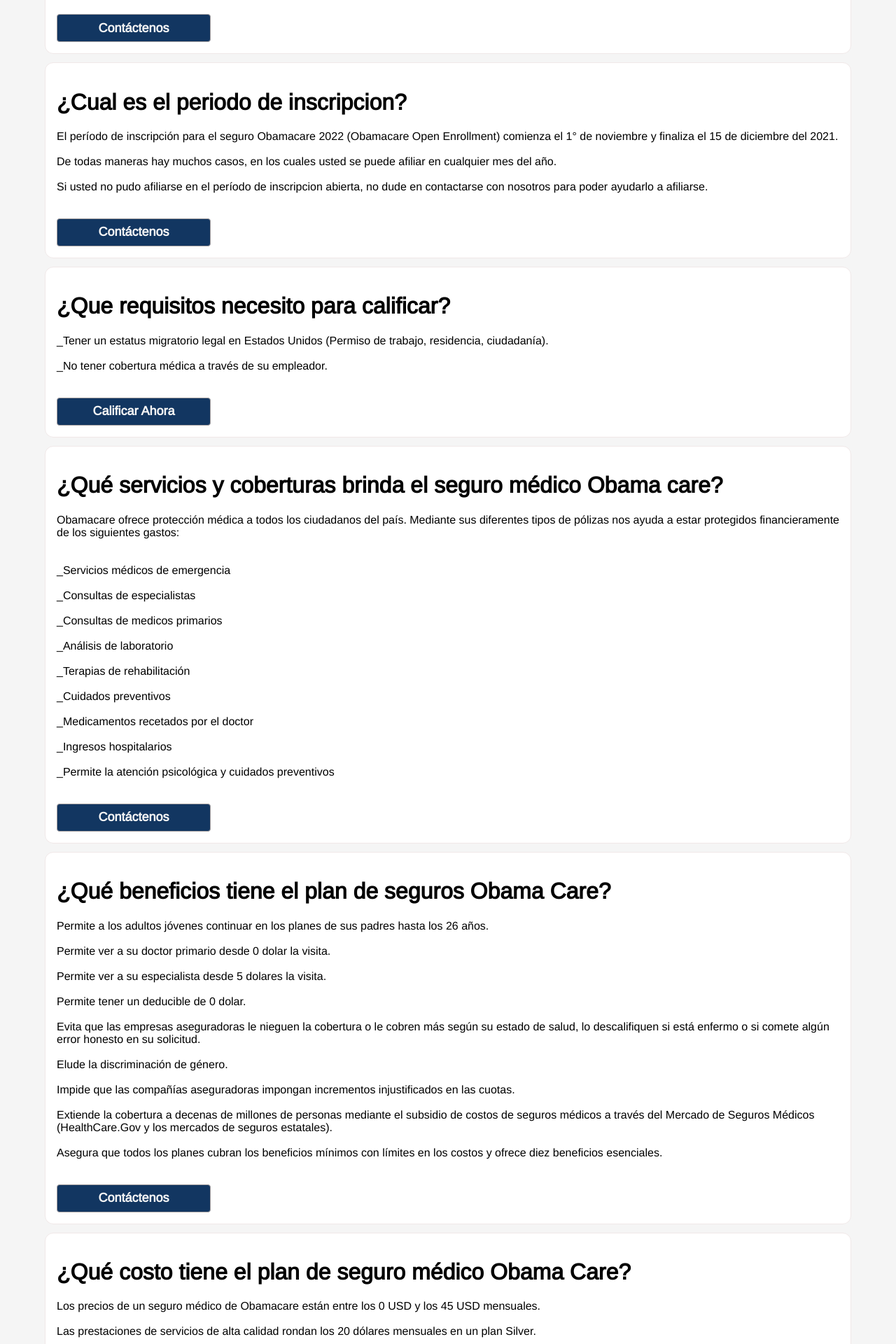
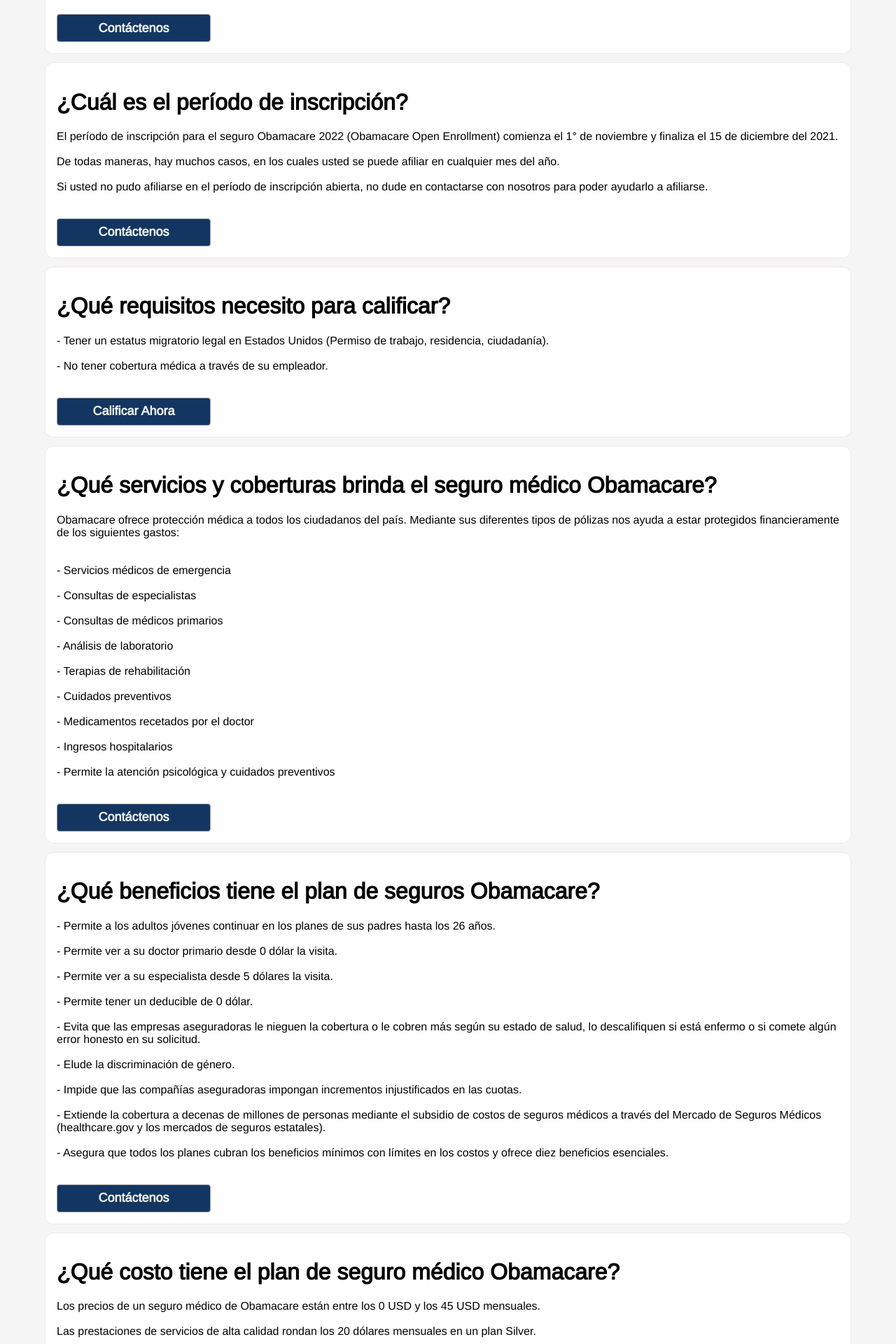
Before and after one commit to germanseoane/proyecto-seguros, a React (Create React App) app: page /full in a window 1280 px wide. Shown: the part 760-2680 px from the top of the page at 70% size. Built offline with nearby package versions, Linux system fonts and the light colour scheme.

Commit message:
text fixed

```diff
--- a/src/Screens/HomeScreen.js
+++ b/src/Screens/HomeScreen.js
@@ -29,18 +29,18 @@
         ¿Por qué contratar Obamacare con DP Seguros Latinos?
       </h1>
       <h3 className="subtitle-home">
-        Sabias que para el 2022 los planes de Obamacare empiezan desde 0 dólar?
+        ¿Sabías que para el 2022 los planes de Obamacare empiezan desde 0 dólar?
         <br />
-        Contactátenos y un agente especializado te ayudará con todo el proceso.
+        Contáctenos y un agente especializado te ayudará con todo el proceso.
       </h3>
       <div className="formContainer-home">
         <HomeForm />
         <div className="simpletext-home">
-          Salieron los nuevos planes Obamacare para el 2022 con muchos más
+          ¡Salieron los nuevos planes Obamacare para el 2022 con muchos más
           beneficios y ayudas, y desde 0 dólar!
-          <br />{" "}
+          <br />
           <div className="highlight-container">
-            Garantice su cobertura médica ya!
+            ¡Garantice su cobertura médica ya!
           </div>
         </div>
       </div>
--- a/src/components/ContactForm.js
+++ b/src/components/ContactForm.js
@@ -124,7 +124,7 @@
                 }}
               />
               <textarea
-                placeholder="Mensaje (maximo 150 caracteres)"
+                placeholder="Mensaje (máximo 150 caracteres)"
                 className="contact-input message-area"
                 type="text"
                 name="message"
--- a/src/components/Footer.js
+++ b/src/components/Footer.js
@@ -21,7 +21,7 @@
     >
       <p
         style={{ marginLeft: 6 }}
-      >{`DP Seguros Latinos ©, ${date.getFullYear()}`}</p>
+      >{`DP Seguros Latinos © - ${date.getFullYear()}`}</p>
       <div style={{ display: "flex", alignItems: "center" }}>
         <BsFillTelephoneFill color="white" size={18} className="no-show" />
         <p style={{ color: "white", marginLeft: 6 }}>+1 561-315-0681</p>
--- a/src/components/InsuranceLogos.js
+++ b/src/components/InsuranceLogos.js
@@ -15,7 +15,7 @@
         ¿Qué compañías de seguros trabajan con Obamacare en Florida?
       </h1>
       DP Seguros Latinos trabaja con las mejores compañías que aplican al plan
-      Obama Care: <br />
+      Obamacare: <br />
       <br />
       <div className="question-logo">
         <img src={ambetter} alt="ambetter" className="insurance-image" />
--- a/src/components/Questions.js
+++ b/src/components/Questions.js
@@ -35,7 +35,7 @@
           y el hogar, entre otros.
           <br />
           <br />
-          Bien trabajado y con buena asesoría , los planes de gobierno de
+          Bien trabajado y con buena asesoría, los planes de gobierno de
           Obamacare, son de los mejores beneficios que tenemos como ciudadanos
           dentro de Estados Unidos. <br />
           <br /> Contáctenos y le asesoraremos para brindarle la cobertura
@@ -49,17 +49,17 @@
         </button>
       </div>
       <div className="question-container">
-        <h1>¿Cual es el periodo de inscripcion?</h1>
+        <h1>¿Cuál es el período de inscripción?</h1>
         <p>
           El período de inscripción para el seguro Obamacare 2022 (Obamacare
           Open Enrollment) comienza el 1° de noviembre y finaliza el 15 de
           diciembre del 2021. <br />
           <br />
-          De todas maneras hay muchos casos, en los cuales usted se puede
+          De todas maneras, hay muchos casos, en los cuales usted se puede
           afiliar en cualquier mes del año.
           <br />
           <br />
-          Si usted no pudo afiliarse en el período de inscripcion abierta, no
+          Si usted no pudo afiliarse en el período de inscripción abierta, no
           dude en contactarse con nosotros para poder ayudarlo a afiliarse.
         </p>
         <button
@@ -70,12 +70,12 @@
         </button>
       </div>
       <div className="question-container">
-        <h1>¿Que requisitos necesito para calificar?</h1>
+        <h1>¿Qué requisitos necesito para calificar?</h1>
         <p>
-          _Tener un estatus migratorio legal en Estados Unidos (Permiso de
+          - Tener un estatus migratorio legal en Estados Unidos (Permiso de
           trabajo, residencia, ciudadanía).
           <br />
-          <br /> _No tener cobertura médica a través de su empleador.
+          <br /> - No tener cobertura médica a través de su empleador.
           <br />
         </p>
         <button
@@ -86,29 +86,28 @@
         </button>
       </div>
       <div className="question-container">
-        <h1>¿Qué servicios y coberturas brinda el seguro médico Obama care?</h1>
+        <h1>¿Qué servicios y coberturas brinda el seguro médico Obamacare?</h1>
         <p>
           Obamacare ofrece protección médica a todos los ciudadanos del país.
           Mediante sus diferentes tipos de pólizas nos ayuda a estar protegidos
           financieramente de los siguientes gastos: <br />
           <br />
           <br />
-          _Servicios médicos de emergencia <br />
+          - Servicios médicos de emergencia <br />
           <br />
-          _Consultas de especialistas <br />
+          - Consultas de especialistas <br />
           <br />
-          _Consultas de medicos primarios <br /> <br />
-          _Análisis de laboratorio
+          - Consultas de médicos primarios <br /> <br />
+          - Análisis de laboratorio
           <br />
-          <br /> _Terapias de rehabilitación
+          <br /> - Terapias de rehabilitación
           <br /> <br />
-          _Cuidados preventivos <br />
+          - Cuidados preventivos <br />
           <br />
-          _Medicamentos recetados por el doctor <br />
+          - Medicamentos recetados por el doctor <br />
           <br />
-          _Ingresos hospitalarios <br />
-          <br />
-          _Permite la atención psicológica y cuidados preventivos
+          - Ingresos hospitalarios <br />
+          <br />- Permite la atención psicológica y cuidados preventivos
         </p>
         <button
           className="question-button"
@@ -118,35 +117,34 @@
         </button>
       </div>
       <div className="question-container">
-        <h1>¿Qué beneficios tiene el plan de seguros Obama Care?</h1>
+        <h1>¿Qué beneficios tiene el plan de seguros Obamacare?</h1>
         <p>
-          Permite a los adultos jóvenes continuar en los planes de sus padres
+          - Permite a los adultos jóvenes continuar en los planes de sus padres
           hasta los 26 años.
           <br />
           <br />
-          Permite ver a su doctor primario desde 0 dolar la visita.
+          - Permite ver a su doctor primario desde 0 dólar la visita.
           <br />
           <br />
-          Permite ver a su especialista desde 5 dolares la visita. <br />
+          - Permite ver a su especialista desde 5 dólares la visita. <br />
           <br />
-          Permite tener un deducible de 0 dolar.
+          - Permite tener un deducible de 0 dólar.
           <br />
           <br />
-          Evita que las empresas aseguradoras le nieguen la cobertura o le
+          - Evita que las empresas aseguradoras le nieguen la cobertura o le
           cobren más según su estado de salud, lo descalifiquen si está enfermo
           o si comete algún error honesto en su solicitud. <br />
           <br />
-          Elude la discriminación de género. <br />
+          - Elude la discriminación de género. <br />
           <br />
-          Impide que las compañías aseguradoras impongan incrementos
+          - Impide que las compañías aseguradoras impongan incrementos
           injustificados en las cuotas.
           <br /> <br />
-          Extiende la cobertura a decenas de millones de personas mediante el
+          - Extiende la cobertura a decenas de millones de personas mediante el
           subsidio de costos de seguros médicos a través del Mercado de Seguros
-          Médicos (HealthCare.Gov y los mercados de seguros estatales). <br />
-          <br />
-          Asegura que todos los planes cubran los beneficios mínimos con límites
-          en los costos y ofrece diez beneficios esenciales.
+          Médicos (healthcare.gov y los mercados de seguros estatales). <br />
+          <br />- Asegura que todos los planes cubran los beneficios mínimos con
+          límites en los costos y ofrece diez beneficios esenciales.
         </p>
         <button
           className="question-button"
@@ -156,7 +154,7 @@
         </button>
       </div>
       <div className="question-container">
-        <h1>¿Qué costo tiene el plan de seguro médico Obama Care?</h1>
+        <h1>¿Qué costo tiene el plan de seguro médico Obamacare?</h1>
         <p>
           Los precios de un seguro médico de Obamacare están entre los 0 USD y
           los 45 USD mensuales. <br />
@@ -185,7 +183,7 @@
           enero.
           <br />
           <br />
-          De lo contrario, empezaría el primer dia del mes siguiente de que haya
+          De lo contrario, empezaría el primer día del mes siguiente de que haya
           hecho su solicitud.
           <br />
         </p>
```
